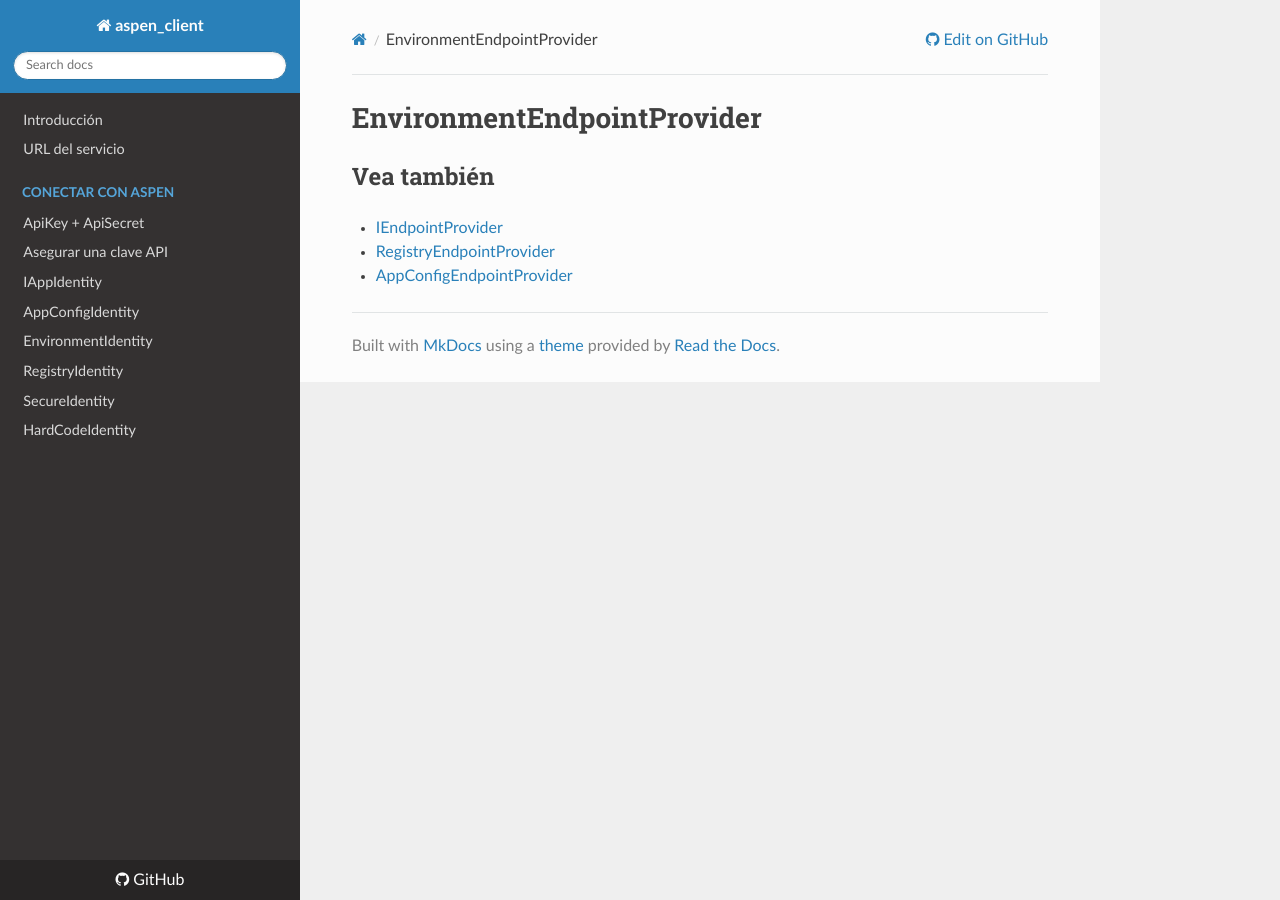
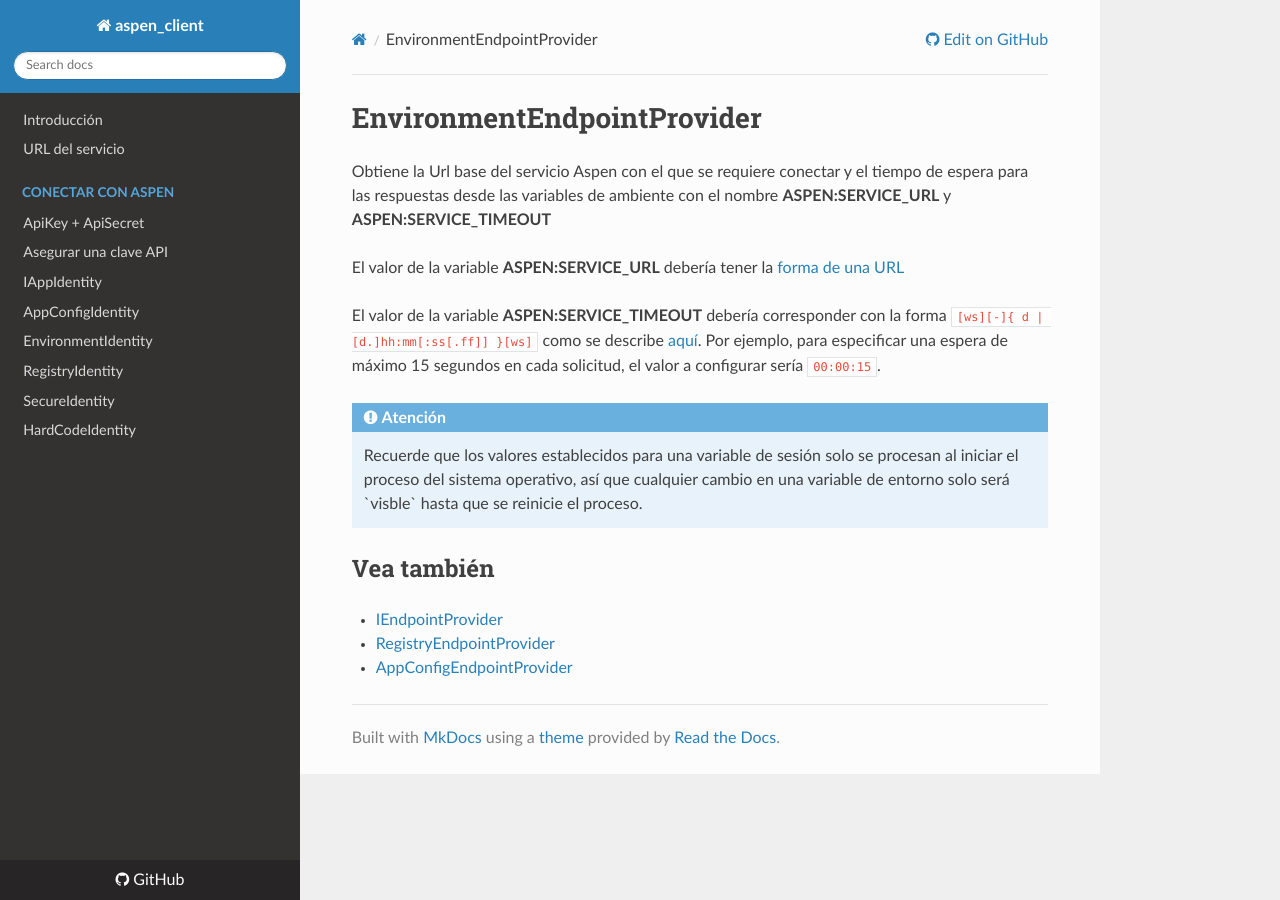
Before and after one commit to RD-Processa/Everco.Services.Aspen.Client.Docs, an MkDocs documentation site: the page built from docs/EnvironmentEndpointProvider.md, in a window 1280 px wide. Built offline with MkDocs 1.6.1, drawn with Linux system fonts in a browser that asks for light colours; nearby versions of some CDN libraries; old or Windows-style settings are respelled for this version of MkDocs.

Commit message:
Docs EnvironmentEndpointProvider

```diff
--- a/docs/EnvironmentEndpointProvider.md
+++ b/docs/EnvironmentEndpointProvider.md
@@ -1,5 +1,15 @@
 # EnvironmentEndpointProvider
 
+Obtiene la Url base del servicio Aspen con el que se requiere conectar y el tiempo de espera para las respuestas desde las variables de ambiente con el nombre **ASPEN:SERVICE_URL** y **ASPEN:SERVICE_TIMEOUT**
+
+El valor de la variable **ASPEN:SERVICE_URL** debería tener la [forma de una URL](https://en.wikipedia.org/wiki/URL)
+
+El valor de la variable **ASPEN:SERVICE_TIMEOUT** debería corresponder con la forma `[ws][-]{ d | [d.]hh:mm[:ss[.ff]] }[ws]` como se describe [aquí](https://docs.microsoft.com/en-us/dotnet/api/system.timespan.parse). Por ejemplo, para especificar una espera de máximo 15 segundos en cada solicitud, el valor a configurar sería `00:00:15`.
+
+<div class="admonition info">
+   <p class="first admonition-title">Atención</p>
+   <p class="last">Recuerde que los valores establecidos para una variable de sesión solo se procesan al iniciar el proceso del sistema operativo, así que cualquier cambio en una variable de entorno solo será `visble` hasta que se reinicie el proceso.</p>
+</div>
 
 ## Vea también
 
```
Also changed, not shown: docs/Hosting.md (+1 -1 lines).
